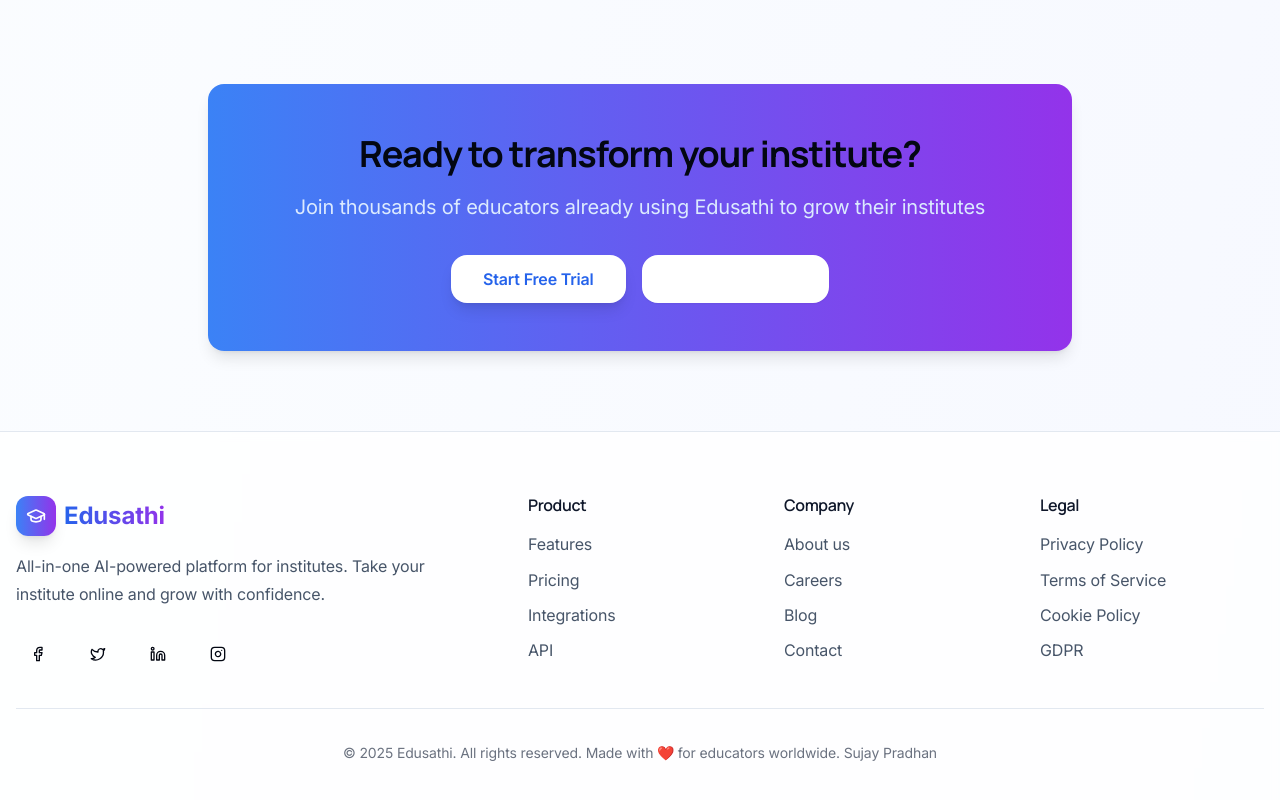
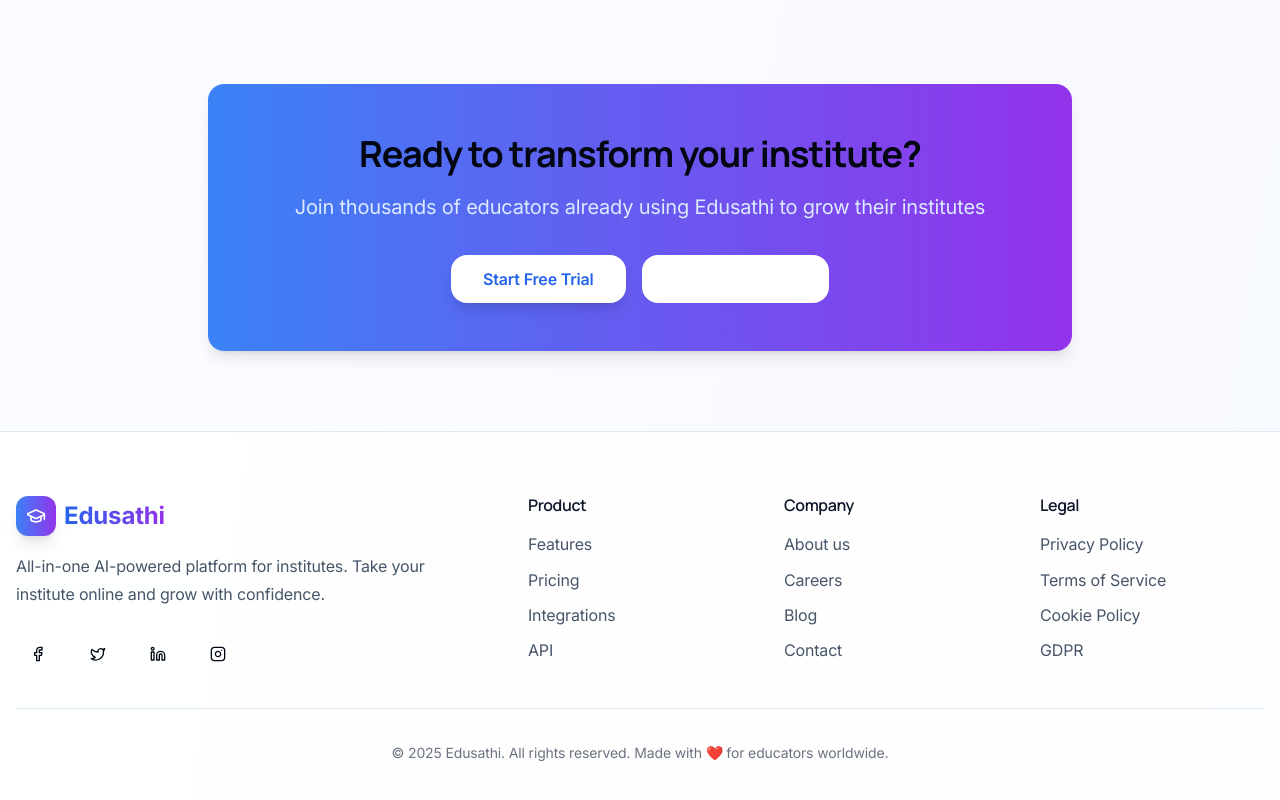
Before and after one commit to sudiptasamanta917/edusathi_new_project, a React (Vite) app in the folder client/: page / in a window 1280 px wide. Shown: the part 6682-7482 px from the top of the page. Built offline with nearby package versions, Linux system fonts and the light colour scheme; no server answers.

Commit message:
footer changes

```diff
--- a/client/components/layout/Footer.tsx
+++ b/client/components/layout/Footer.tsx
@@ -150,7 +150,7 @@
         <div className="text-center text-sm text-slate-600 dark:text-slate-400">
           <p>
             © 2025 Edusathi. All rights reserved. Made with ❤️ for educators
-            worldwide. Sujay Pradhan
+            worldwide.
           </p>
         </div>
       </div>
```
